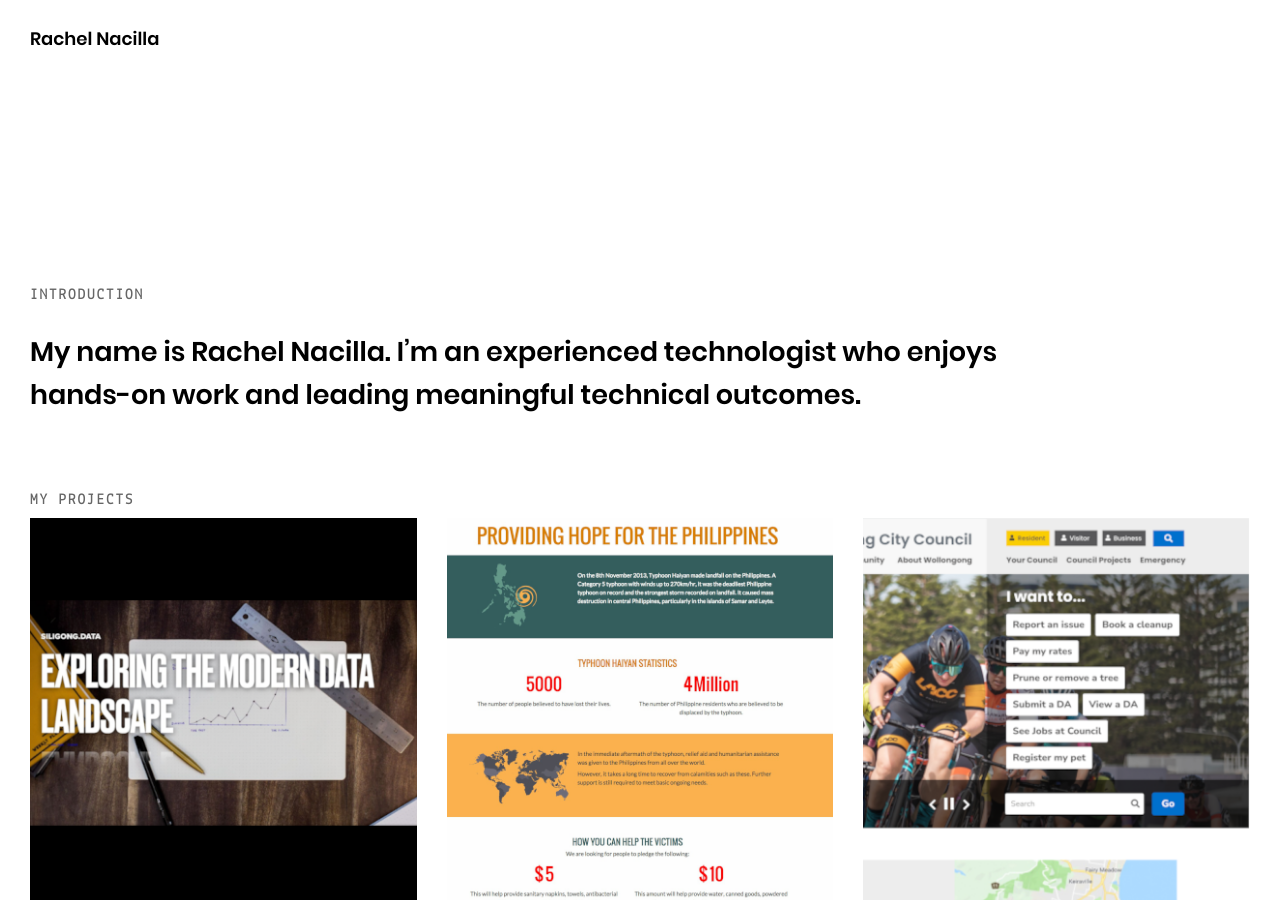
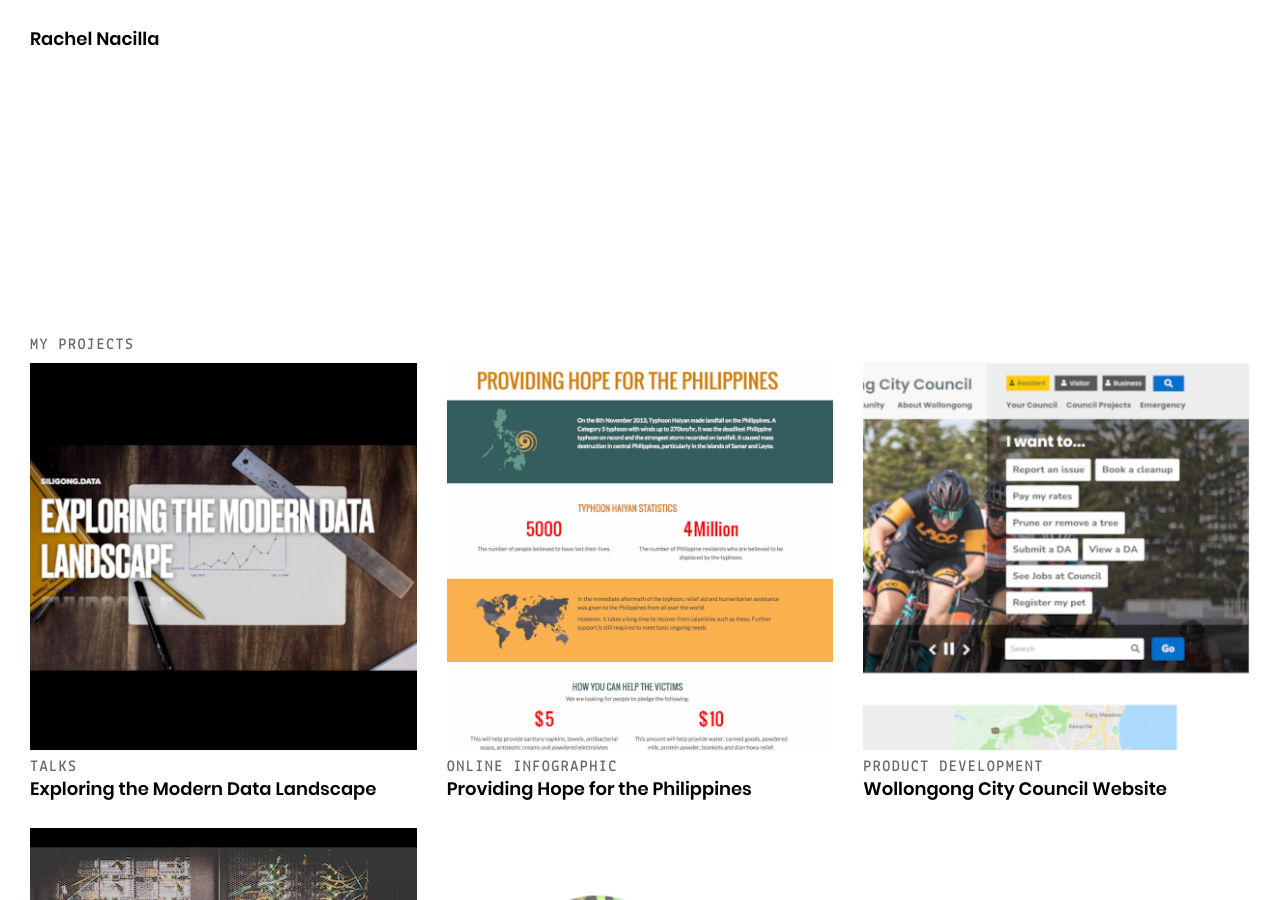
Before and after one commit to rachelnacilla/rachelnacilla.github.io, a Jekyll site: the page built from index.html, in a window 1280 px wide and 900 px high. Built offline with Jekyll 4.4.1, drawn with Linux system fonts in a browser that asks for light colours.

Commit message:
Commenting out intro just to test

```diff
--- a/index.html
+++ b/index.html
@@ -14,9 +14,9 @@
 	<main class="content">
 		<section class="intro">
 			<div class="container">
-				<h2>Introduction</h2>
+				<!-- <h2>Introduction</h2>
 
-							<p>My name is Rachel Nacilla. I’m an experienced technologist who enjoys hands-on work and leading meaningful technical outcomes.</p>
+							<p>My name is Rachel Nacilla. I’m an experienced technologist who enjoys hands-on work and leading meaningful technical outcomes.</p> -->
 
 
 
```
